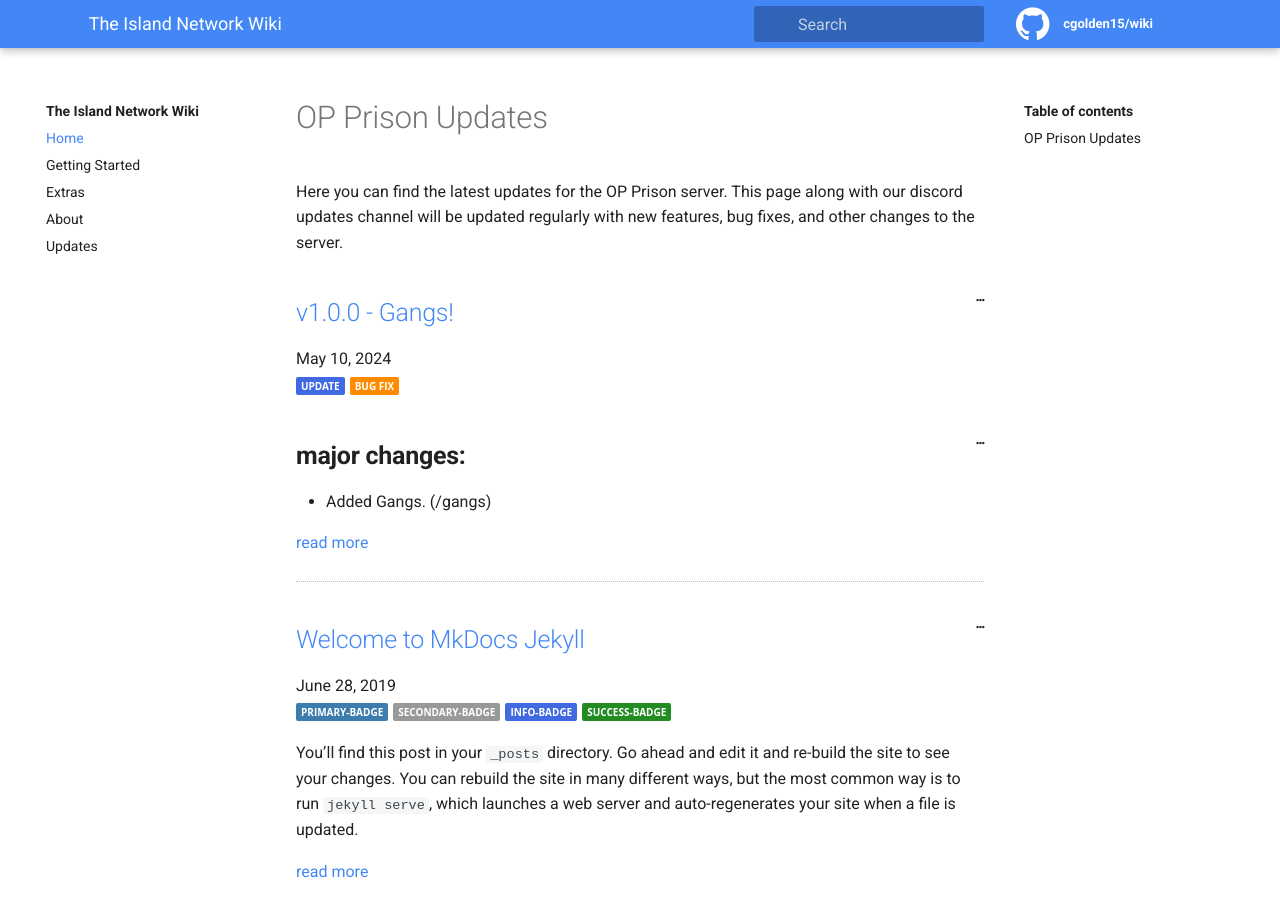
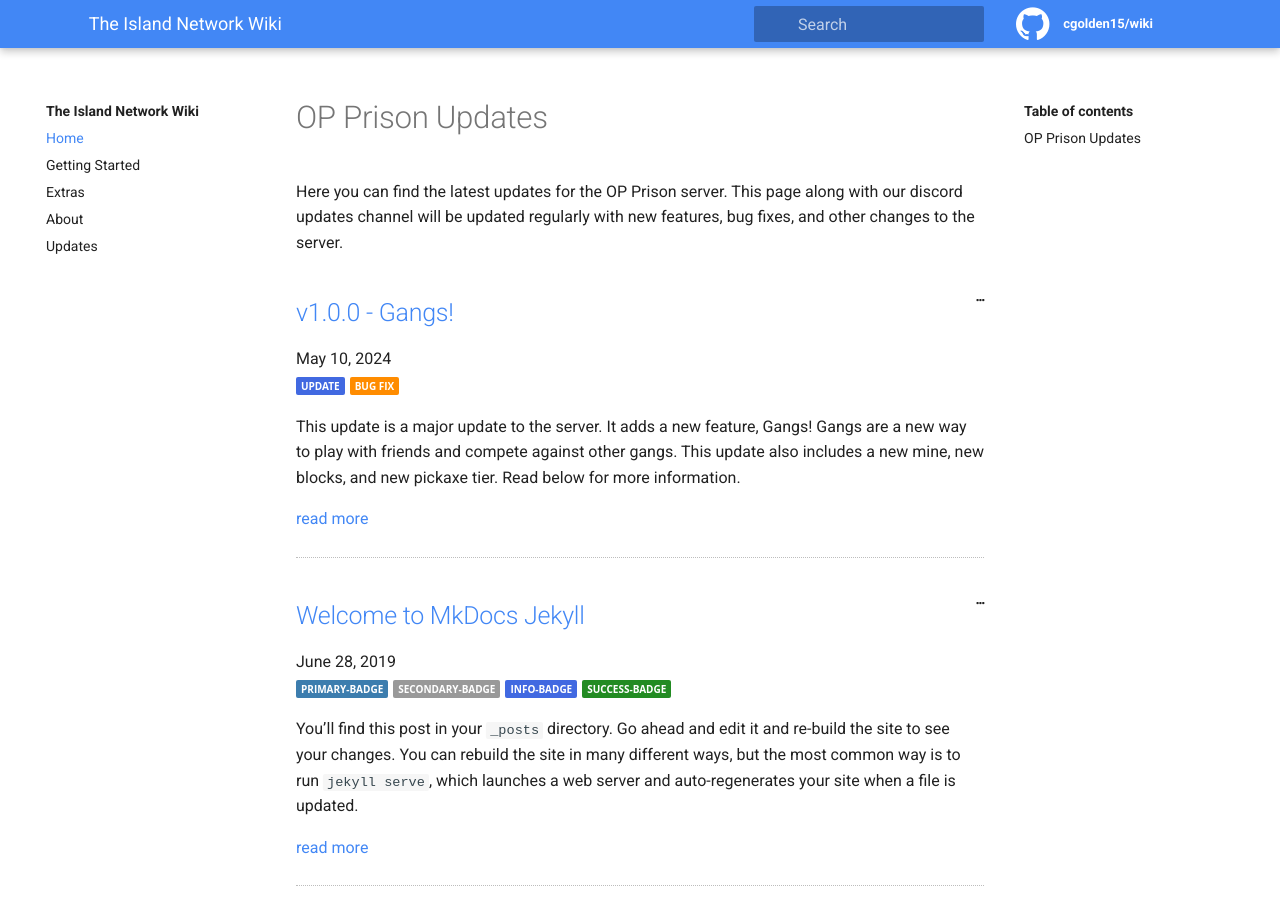
Before and after one commit to cgolden15/Island-Network-Wiki, a Jekyll site: the page built from pages/updates.md, in a window 1280 px wide and 900 px high. Built offline with Jekyll 4.4.1, drawn with Linux system fonts in a browser that asks for light colours.

Commit message:
Update v1.0.0

```diff
--- a/_posts/2024-05-10-v1.0.0.md
+++ b/_posts/2024-05-10-v1.0.0.md
@@ -8,11 +8,12 @@ badges:
  - type: warning
    tag: Bug Fix
 ---
+
+This update is a major update to the server. It adds a new feature, Gangs! Gangs are a new way to play with friends and compete against other gangs. This update also includes a new mine, new blocks, and new pickaxe tier. Read below for more information.
+
+<!--more-->
 ## __major changes:__
 - Added Gangs. (/gangs)
-
-
-<!--more-->
 
 ### __Gang additions:__
 - New Gang Mine. (/gang mine - Must be in a Gang and it must be purchased by someone in the Gang)
```
